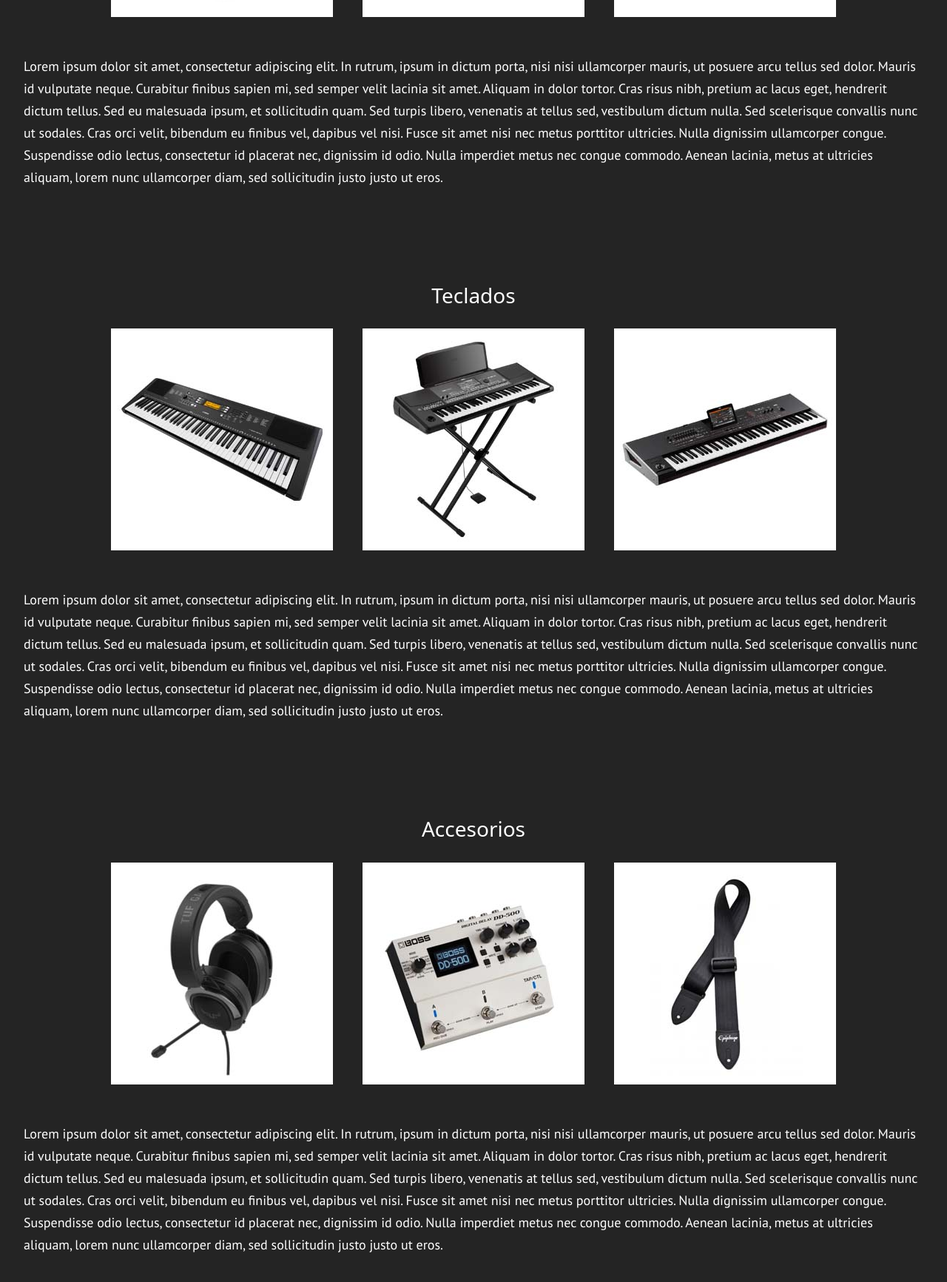
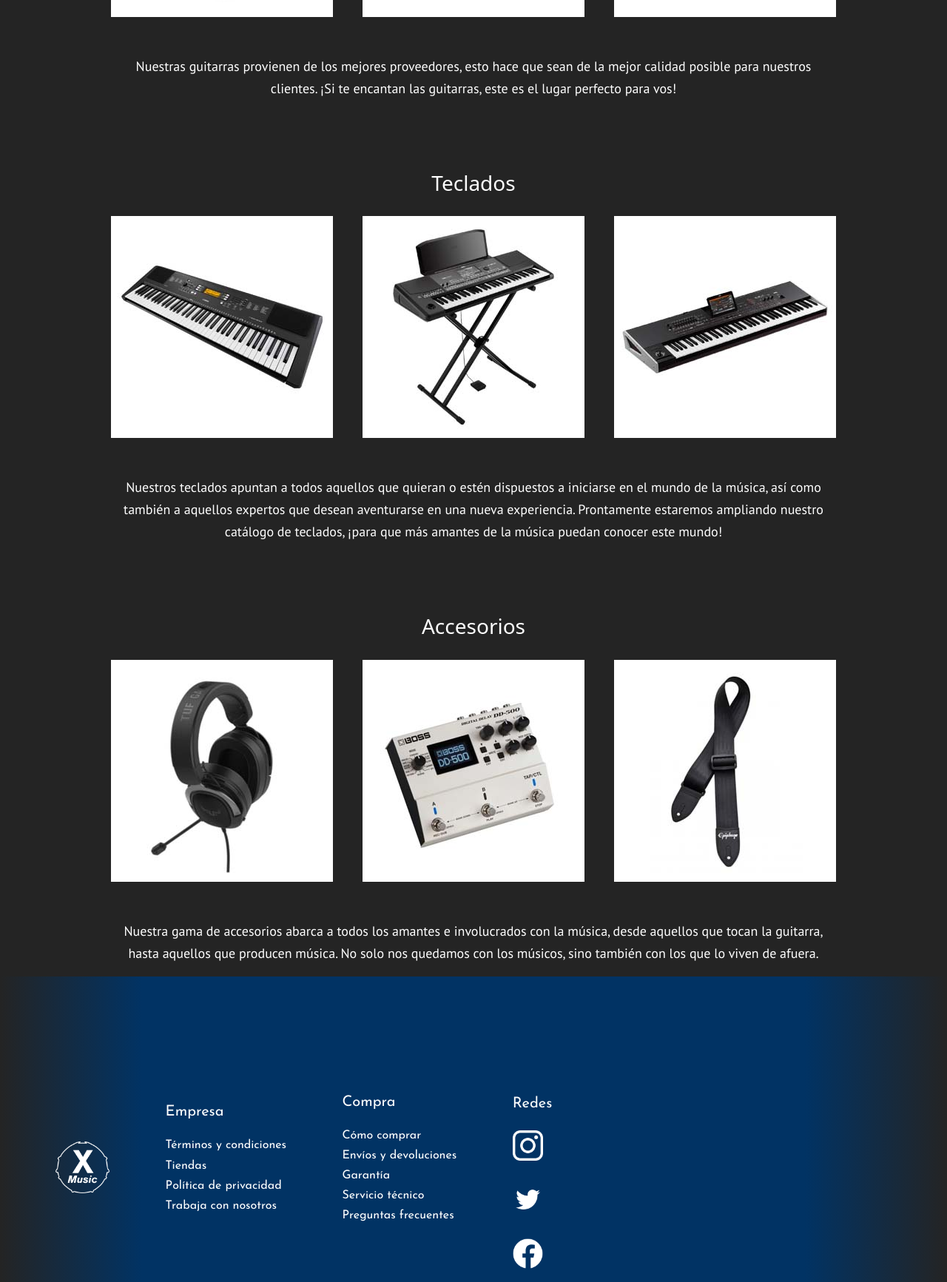
Before and after one commit to Gonzapi16/proyecto-coder, a website: page paginas/productos.html in a window 1280 px wide. Shown: the part 1439-3172 px from the top of the page at 74% size. Drawn offline with nearby package versions, Linux system fonts and the light colour scheme.

Commit message:
corregi textos que no estaban del todo bien

```diff
--- a/css/_maps.scss
+++ b/css/_maps.scss
@@ -46,6 +46,20 @@ h4 {
     padding-top: 5rem;
 }
 
+.texto-productos {
+    font: {
+        family: $fuentes-texto;
+        size: 18px;
+    }
+    padding-top: 2rem;
+    padding-left: 10rem;
+    padding-right: 10rem;
+    color: white;
+    line-height: 30px;
+    text-align: center;
+}
+
+
 /*EXTEND*/
 
 .texto1-index {
--- a/paginas/productos.html
+++ b/paginas/productos.html
@@ -136,7 +136,7 @@
     </div>
 
     <section>
-      <p class="texto1-index"> Lorem ipsum dolor sit amet, consectetur adipiscing elit. In rutrum, ipsum in dictum porta, nisi nisi ullamcorper mauris, ut posuere arcu tellus sed dolor. Mauris id vulputate neque. Curabitur finibus sapien mi, sed semper velit lacinia sit amet. Aliquam in dolor tortor. Cras risus nibh, pretium ac lacus eget, hendrerit dictum tellus. Sed eu malesuada ipsum, et sollicitudin quam. Sed turpis libero, venenatis at tellus sed, vestibulum dictum nulla. Sed scelerisque convallis nunc ut sodales. Cras orci velit, bibendum eu finibus vel, dapibus vel nisi. Fusce sit amet nisi nec metus porttitor ultricies. Nulla dignissim ullamcorper congue. Suspendisse odio lectus, consectetur id placerat nec, dignissim id odio. Nulla imperdiet metus nec congue commodo. Aenean lacinia, metus at ultricies aliquam, lorem nunc ullamcorper diam, sed sollicitudin justo justo ut eros.</p>
+      <p class="texto-productos"> Nuestras guitarras provienen de los mejores proveedores, esto hace que sean de la mejor calidad posible para nuestros clientes. ¡Si te encantan las guitarras, este es el lugar perfecto para vos!</p>
     </section>
 
       <h3 class="h3-productos">Teclados</h3>
@@ -178,7 +178,7 @@
 </div>
 
 <section>
-  <p class="texto1-index"> Lorem ipsum dolor sit amet, consectetur adipiscing elit. In rutrum, ipsum in dictum porta, nisi nisi ullamcorper mauris, ut posuere arcu tellus sed dolor. Mauris id vulputate neque. Curabitur finibus sapien mi, sed semper velit lacinia sit amet. Aliquam in dolor tortor. Cras risus nibh, pretium ac lacus eget, hendrerit dictum tellus. Sed eu malesuada ipsum, et sollicitudin quam. Sed turpis libero, venenatis at tellus sed, vestibulum dictum nulla. Sed scelerisque convallis nunc ut sodales. Cras orci velit, bibendum eu finibus vel, dapibus vel nisi. Fusce sit amet nisi nec metus porttitor ultricies. Nulla dignissim ullamcorper congue. Suspendisse odio lectus, consectetur id placerat nec, dignissim id odio. Nulla imperdiet metus nec congue commodo. Aenean lacinia, metus at ultricies aliquam, lorem nunc ullamcorper diam, sed sollicitudin justo justo ut eros.</p>
+  <p class="texto-productos"> Nuestros teclados apuntan a todos aquellos que quieran o estén dispuestos a iniciarse en el mundo de la música, así como también a aquellos expertos que desean aventurarse en una nueva experiencia. Prontamente estaremos ampliando nuestro catálogo de teclados, ¡para que más amantes de la música puedan conocer este mundo!</p>
 </section>
 
 <section>
@@ -222,7 +222,7 @@
 </div>
 
 <section>
-  <p class="texto1-index"> Lorem ipsum dolor sit amet, consectetur adipiscing elit. In rutrum, ipsum in dictum porta, nisi nisi ullamcorper mauris, ut posuere arcu tellus sed dolor. Mauris id vulputate neque. Curabitur finibus sapien mi, sed semper velit lacinia sit amet. Aliquam in dolor tortor. Cras risus nibh, pretium ac lacus eget, hendrerit dictum tellus. Sed eu malesuada ipsum, et sollicitudin quam. Sed turpis libero, venenatis at tellus sed, vestibulum dictum nulla. Sed scelerisque convallis nunc ut sodales. Cras orci velit, bibendum eu finibus vel, dapibus vel nisi. Fusce sit amet nisi nec metus porttitor ultricies. Nulla dignissim ullamcorper congue. Suspendisse odio lectus, consectetur id placerat nec, dignissim id odio. Nulla imperdiet metus nec congue commodo. Aenean lacinia, metus at ultricies aliquam, lorem nunc ullamcorper diam, sed sollicitudin justo justo ut eros.</p>
+  <p class="texto-productos"> Nuestra gama de accesorios abarca a todos los amantes e involucrados con la música, desde aquellos que tocan la guitarra, hasta aquellos que producen música. No solo nos quedamos con los músicos, sino también con los que lo viven de afuera.  </p>
 </section>
 
         </body>
```
Also changed, not shown: index.html (+3 -3 lines), paginas/nosotros.html (+7 -1 lines), css_sass/estilos.css, 1 other file.
